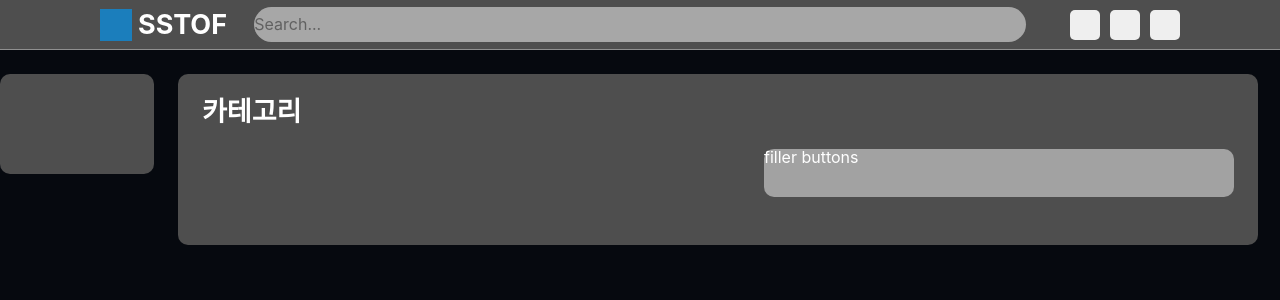
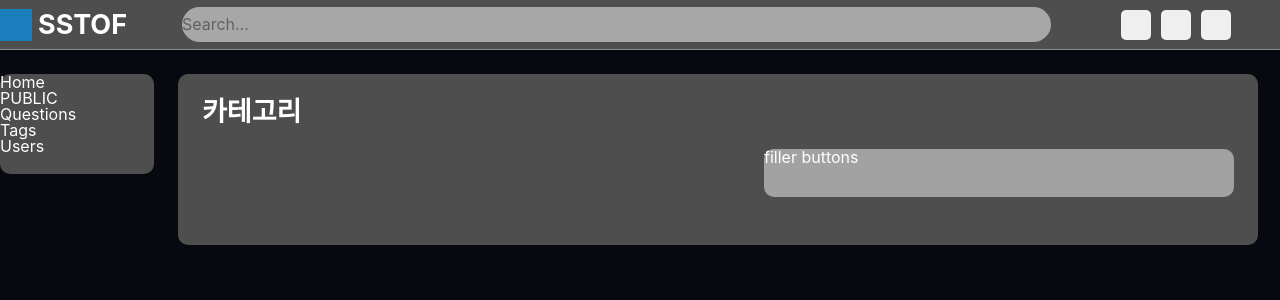
Before and after one commit to seonghyeoncho/SSTOF-Frontend, a React (Create React App) app: page / in a window 1280 px wide. Shown: the top 300 px of the page. Built offline with nearby package versions, Linux system fonts and the light colour scheme.

Commit message:
add media query

```diff
--- a/src/components/header/index.tsx
+++ b/src/components/header/index.tsx
@@ -10,24 +10,24 @@ import {
     ButtonContainer,
     UserLinkButton,
     InstructionLinkButton,
-    MyQuestionsLinkButton
+    MyQuestionsLinkButton,
+    InputImage
 } from './styles';
 
 const Header: React.FC = () => {
 
     return(
         <Container>
-            <div/>
-            <Wrapper>
-                <TitleContainer>
+           <TitleContainer>
                     <TitleImage
                     />
                     <Title>
                         SSTOF
                     </Title>
                 </TitleContainer>
-
+            <Wrapper>
                 <InputContainer>
+                    <InputImage/>
                     <Input
                         type="text"
                         placeholder="Search..."
--- a/src/components/header/styles.tsx
+++ b/src/components/header/styles.tsx
@@ -2,6 +2,7 @@ import styled from 'styled-components';
 
 export const Container = styled.div`
 
+    @media ${props => props.theme.desktop} {
         height: 50px;
         width: 100%;
 
@@ -10,20 +11,42 @@ export const Container = styled.div`
 
         display: grid;
         grid-template-columns: 1fr 1080px 1fr;
+        gap: 24px;
+
+        border-bottom: solid 1px #909090;
+
+        background-color: #4e4e4e;
+    }
+    @media ${props => props.theme.tablet} {
+    }
+    @media ${props => props.theme.mobile} {
+
+        height: 50px;
+        width: 100%;
 
         border-bottom: solid 1px #909090;
 
         background-color: #4e4e4e;
 
+        padding: 0px 16px;
+
+    }
+
 `;
 
 export const Wrapper = styled.div`
 
+
+    @media ${props => props.theme.desktop} {
         width: 100%;
         height: 100%;
 
         display: grid;
-    grid-template-columns : 1fr 5fr 1fr;
+        grid-template-columns : 5fr 1fr;
+    }
+    @media ${props => props.theme.mobile} {
+
+    }
 
 `;
 
@@ -33,6 +56,7 @@ export const TitleContainer = styled.div`
     height: 100%;
 
     display: flex;
+    justify-self: right;
 
 `;
 export const TitleImage = styled.div`
@@ -46,6 +70,7 @@ export const TitleImage = styled.div`
 
     background-color: #1B7EBC;
 
+
 `;
 export const Title = styled.button`
 
@@ -57,6 +82,9 @@ export const Title = styled.button`
     background-color: transparent;
     color: white;
 
+    @media ${props => props.theme.mobile} {
+        display: none;
+    }
 `;
 
 export const InputContainer = styled.div`
@@ -65,12 +93,18 @@ export const InputContainer = styled.div`
     align-items: center;
 
     border-radius: 40px;
+    @media ${props => props.theme.mobile} {
+        display: none;
+    }
 
 `;
 export const InputImage = styled.image`
 
     width: 32px;
     height: 32px;
+    @media ${props => props.theme.mobile} {
+        display: none;
+    }
 
 `;
 export const Input = styled.input`
@@ -82,6 +116,9 @@ export const Input = styled.input`
     border: none;
 
     opacity: 0.5;
+    @media ${props => props.theme.mobile} {
+        display: none;
+    }
 
 `;
 
@@ -91,6 +128,11 @@ export const ButtonContainer = styled.div`
 
     display: flex;
     justify-self: right;
+
+    @media ${props => props.theme.mobile} {
+        display: none;
+    }
+
 
 `;
 export const UserLinkButton = styled.button`
--- a/src/components/main/index.tsx
+++ b/src/components/main/index.tsx
@@ -1,13 +1,17 @@
 import React from "react";
-import { Container, MainContainer, MainContent, MainContentTitle, MainfillterButtons, SideNavBar } from "./styles";
+import SideNavBar from "../sidebar";
+import { Container, MainContainer, MainContent, MainContentTitle, MainfillterButtons, SideNavBarContianer } from "./styles";
 
 const Main: React.FC = () => (
 
   <Container>
 
-    <SideNavBar>
+    <SideNavBarContianer>
+      <SideNavBar>
 
-    </SideNavBar>
+      </SideNavBar>
+
+    </SideNavBarContianer>
 
     <MainContainer>
 
--- a/src/components/main/styles.tsx
+++ b/src/components/main/styles.tsx
@@ -2,15 +2,19 @@ import styled from 'styled-components';
 
 export const Container = styled.div`
 
-    display: grid;
-    grid-template-columns: 1fr 1080px 1fr;
-    gap: 24px;
+    @media ${props => props.theme.desktop} {
+        display: grid;
+        grid-template-columns: 1fr 1080px 1fr;
+        gap: 24px;
 
-    margin-top: 74px;
+        margin-top: 74px;
+    }
+
+
 
 `;
 
-export const SideNavBar = styled.div`
+export const SideNavBarContianer = styled.div`
 
     width: 154px;
     height: 100px;
@@ -21,6 +25,10 @@ export const SideNavBar = styled.div`
 
     display: flex;
     justify-self: right;
+
+    @media ${props => props.theme.mobile} {
+        display: none;
+    }
 
 `;
 
@@ -36,6 +44,10 @@ export const MainContainer = styled.div`
 
     background-color: #4E4E4E;
     color: white;
+
+    @media ${props => props.theme.mobile} {
+        background-color: transparent;
+    }
 
 `;
 export const MainContentTitle = styled.div`
--- /dev/null
+++ b/src/components/sidebar/index.tsx
@@ -0,0 +1,25 @@
+import React from 'react';
+import {
+    Container,
+    Wrapper,
+
+} from './styles';
+
+
+const SideNavBar: React.FC = () => {
+    return (
+        <Container>
+            <Wrapper>
+                <div>Home</div>
+                <div>PUBLIC</div>
+                <div>
+                    <div>Questions</div>
+                    <div>Tags</div>
+                    <div>Users</div>
+                </div>
+            </Wrapper>
+        </Container>
+    );
+};
+
+export default SideNavBar;
--- /dev/null
+++ b/src/components/sidebar/styles.tsx
@@ -0,0 +1,12 @@
+import styled from 'styled-components';
+
+export const Container = styled.div`
+
+    @media ${props => props.theme.mobile} {
+        display: none;
+    }
+`;
+export const Wrapper = styled.div`
+    color:white;
+
+`;
--- a/src/styled.d.ts
+++ b/src/styled.d.ts
@@ -7,5 +7,10 @@ declare module "styled-components" {
     onFocusBackgroundColor: string;
     greenColor: string;
     redColor: string;
+    mainColor: string;
+    mobile: string,
+    tablet: string,
+    desktop: string,
   }
+
 }
--- a/src/theme.ts
+++ b/src/theme.ts
@@ -1,9 +1,20 @@
+const size = {
+  mobile: "425px",
+  tablet: "768px",
+  desktop: "1024px",
+};
+
 const theme = {
   backgroundColor: "#06090F",
   blueColor: "#58A6FF",
   onFocusBackgroundColor: "#18232F",
   greenColor: "#0ba325",
   redColor: "#e63c1e",
+  mainColor: "#909090",
+  mobile: `(max-width: ${size.mobile})`,
+  tablet: `(max-width: ${size.tablet})`,
+  desktop: `(min-width: ${size.desktop})`,
+
 };
 
 export default theme;
```
Lines whose indentation alone changed are shown as unchanged.
